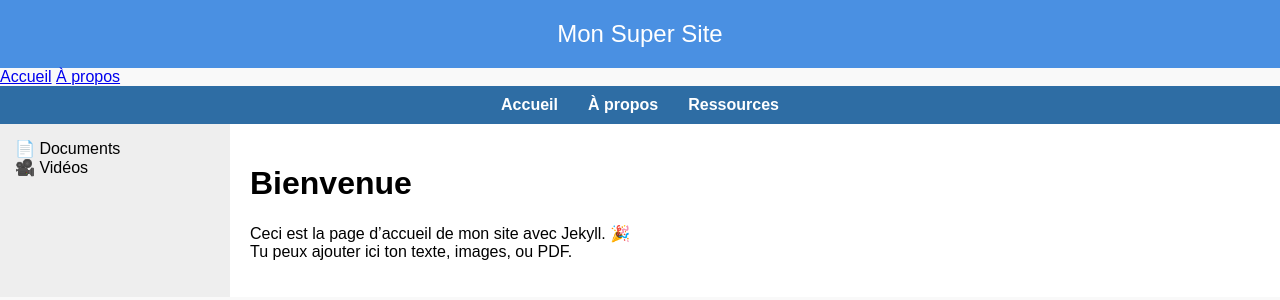
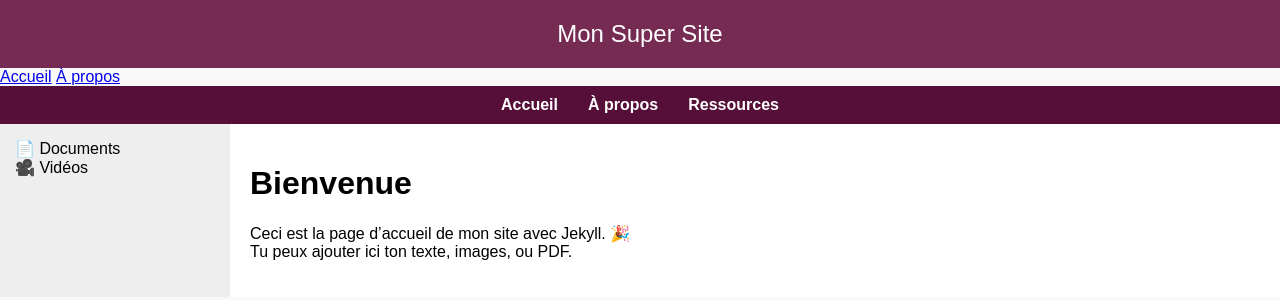
Before and after one commit to bdaire/bdaire.github.io, a Jekyll site: the page built from index.md, in a window 1280 px wide. Shown: the top 300 px of the page. Built offline with Jekyll 4.4.1, drawn with Linux system fonts in a browser that asks for light colours.

Commit message:
Update default.html

```diff
--- a/_layouts/default.html
+++ b/_layouts/default.html
@@ -10,14 +10,14 @@
       background: #f9f9f9;
     }
     header {
-      background: #4A90E2;
+      background: #762b53;
       color: white;
       padding: 20px;
       font-size: 24px;
       text-align: center;
     }
     nav.topnav {
-      background: #2E6DA4;
+      background: #550f39;
       padding: 10px;
       display: flex;
       justify-content: center;
```
